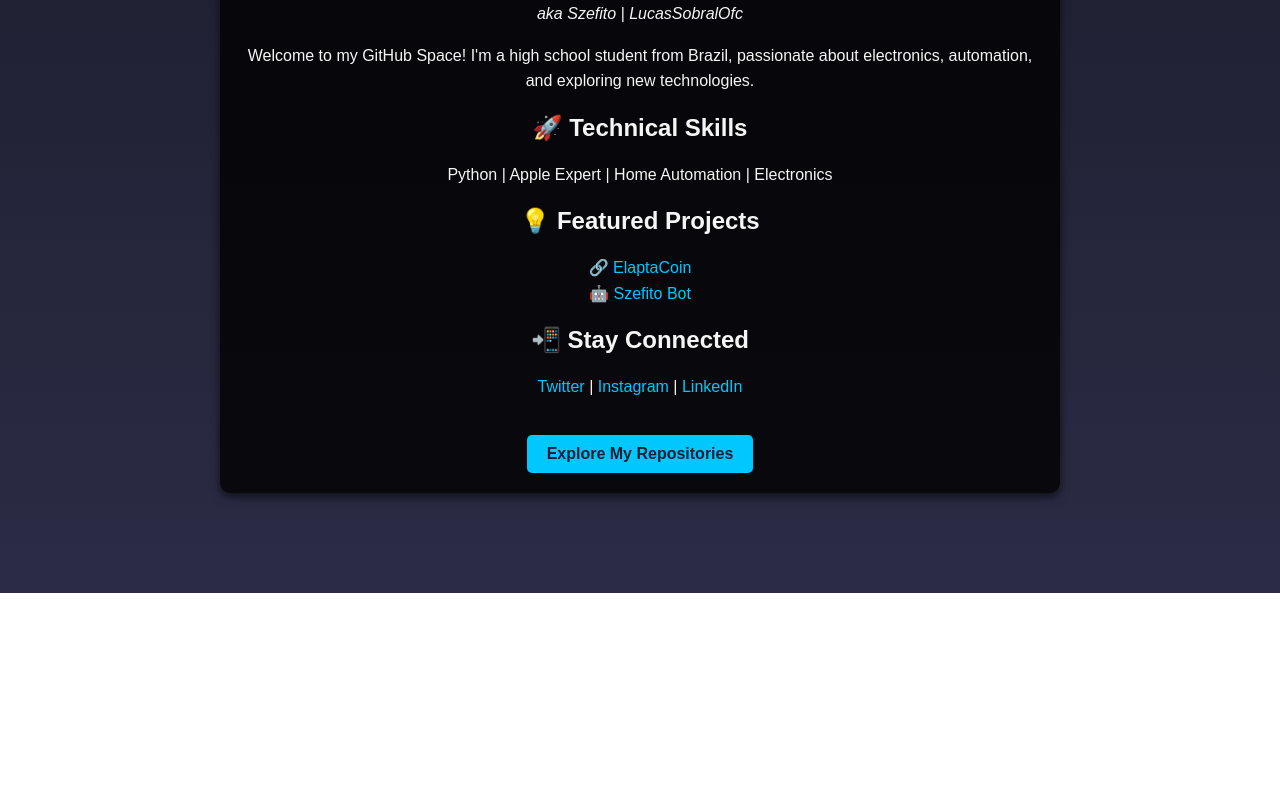
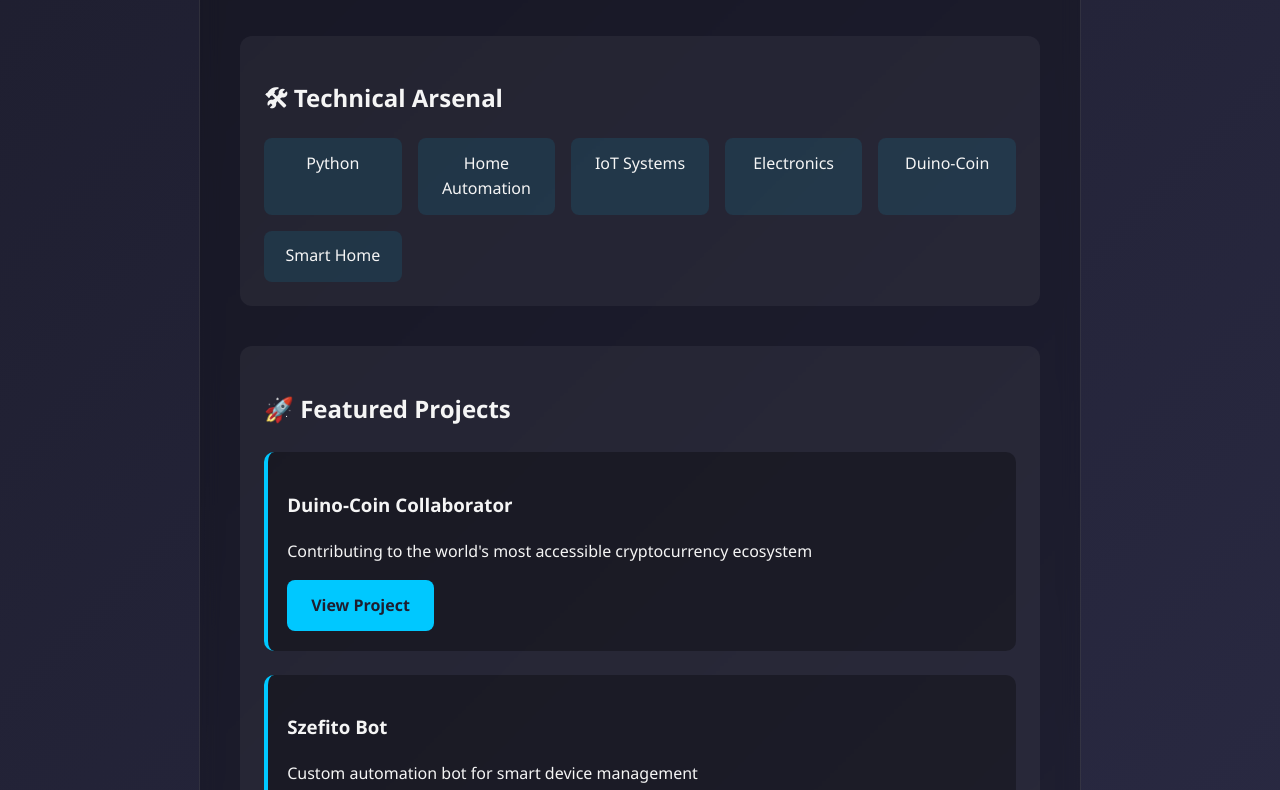
Before and after one commit to lucassobralofc/lucassobralofc, a plain HTML site: page index.html in a window 1280 px wide. Shown: the part 207-997 px from the top of the page. Before the commit the page ends 800 px from the top, so only its background shows below. Drawn offline with Linux system fonts and the light colour scheme.

Commit message:
Update index.html, improved ui and added logos.

```diff
--- a/index.html
+++ b/index.html
@@ -3,99 +3,200 @@
 <head>
   <meta charset="UTF-8">
   <meta name="viewport" content="width=device-width, initial-scale=1.0">
-  <title>Lucas V. Sobral - GitHub Space</title>
+  <title>Lucas V. Sobral | Tech Enthusiast</title>
   <style>
+    :root {
+      --primary: #00c8ff;
+      --secondary: #2b2b45;
+      --background: #1e1e2f;
+    }
+
+    @keyframes fadeIn {
+      from { opacity: 0; transform: translateY(20px); }
+      to { opacity: 1; transform: translateY(0); }
+    }
+
     body {
-      font-family: Arial, sans-serif;
+      font-family: 'Segoe UI', system-ui, sans-serif;
       margin: 0;
-      padding: 0;
-      background: linear-gradient(to bottom, #1e1e2f, #2b2b45);
+      padding: 2rem;
+      background: linear-gradient(135deg, var(--background), var(--secondary));
       color: #f5f5f5;
-      display: flex;
-      justify-content: center;
-      align-items: center;
       min-height: 100vh;
+      line-height: 1.6;
     }
 
     .container {
       max-width: 800px;
+      margin: 0 auto;
+      background: rgba(0, 0, 0, 0.25);
+      padding: 2.5rem;
+      border-radius: 20px;
+      backdrop-filter: blur(10px);
+      animation: fadeIn 0.8s ease-out;
+      border: 1px solid rgba(255, 255, 255, 0.1);
+    }
+
+    .profile-header {
       text-align: center;
-      background: rgba(0, 0, 0, 0.8);
-      padding: 20px;
-      border-radius: 10px;
-      box-shadow: 0 4px 10px rgba(0, 0, 0, 0.6);
+      margin-bottom: 2.5rem;
     }
 
     h1 {
-      font-size: 2.5rem;
-      margin-bottom: 10px;
-      color: #00c8ff;
+      font-size: 2.8rem;
+      margin: 0.5rem 0;
+      color: var(--primary);
+      text-shadow: 0 0 15px rgba(0, 200, 255, 0.3);
     }
 
-    p {
-      font-size: 1rem;
-      line-height: 1.6;
+    .tagline {
+      font-size: 1.2rem;
+      opacity: 0.9;
+    }
+
+    .section {
+      margin: 2.5rem 0;
+      padding: 1.5rem;
+      background: rgba(255, 255, 255, 0.05);
+      border-radius: 12px;
+      transition: transform 0.3s ease;
+    }
+
+    .section:hover {
+      transform: translateY(-5px);
+    }
+
+    .skills-grid {
+      display: grid;
+      grid-template-columns: repeat(auto-fit, minmax(120px, 1fr));
+      gap: 1rem;
+      margin-top: 1rem;
+    }
+
+    .skill-item {
+      padding: 0.8rem;
+      background: rgba(0, 200, 255, 0.1);
+      border-radius: 8px;
+      text-align: center;
+      font-weight: 500;
+    }
+
+    .project-card {
+      margin: 1.5rem 0;
+      padding: 1.2rem;
+      background: rgba(0, 0, 0, 0.3);
+      border-radius: 10px;
+      border-left: 4px solid var(--primary);
+    }
+
+    .button {
+      display: inline-flex;
+      align-items: center;
+      gap: 0.5rem;
+      padding: 0.8rem 1.5rem;
+      background: var(--primary);
+      color: var(--background);
+      border-radius: 8px;
+      font-weight: 600;
+      transition: all 0.3s ease;
+      text-decoration: none;
+    }
+
+    .button:hover {
+      transform: scale(1.05);
+      box-shadow: 0 0 20px rgba(0, 200, 255, 0.4);
+    }
+
+    .social-links {
+      display: flex;
+      gap: 1.5rem;
+      justify-content: center;
+      margin-top: 1.5rem;
     }
 
     a {
-      color: #00c8ff;
+      color: var(--primary);
       text-decoration: none;
+      position: relative;
     }
 
-    a:hover {
-      text-decoration: underline;
+    a::after {
+      content: '';
+      position: absolute;
+      bottom: -2px;
+      left: 0;
+      width: 0;
+      height: 2px;
+      background: var(--primary);
+      transition: width 0.3s ease;
     }
 
-    .skills, .projects, .contact {
-      margin: 20px 0;
+    a:hover::after {
+      width: 100%;
     }
 
-    .button {
-      display: inline-block;
-      margin-top: 15px;
-      padding: 10px 20px;
-      background: #00c8ff;
-      color: #1e1e2f;
-      text-decoration: none;
-      border-radius: 5px;
-      font-weight: bold;
-      transition: background 0.3s ease;
-    }
+    @media (max-width: 768px) {
+      .container {
+        padding: 1.5rem;
+        margin: 1rem;
+      }
 
-    .button:hover {
-      background: #007b9e;
+      h1 {
+        font-size: 2rem;
+      }
     }
   </style>
 </head>
 <body>
   <div class="container">
-    <h1>Lucas V. Sobral</h1>
-    <p><em>aka Szefito | LucasSobralOfc</em></p>
-    <p>Welcome to my GitHub Space! I'm a high school student from Brazil, passionate about electronics, automation, and exploring new technologies.</p>
+    <header class="profile-header">
+      <h1>Lucas V. Sobral</h1>
+      <p class="tagline">⚡ Electronics & Automation Explorer | 🍏 Apple Ecosystem Expert</p>
+    </header>
 
-    <div class="skills">
-      <h2>🚀 Technical Skills</h2>
-      <p>Python | Apple Expert | Home Automation | Electronics</p>
-    </div>
+    <section class="section">
+      <h2>🛠 Technical Arsenal</h2>
+      <div class="skills-grid">
+        <div class="skill-item">Python</div>
+        <div class="skill-item">Home Automation</div>
+        <div class="skill-item">IoT Systems</div>
+        <div class="skill-item">Electronics</div>
+        <div class="skill-item">Duino-Coin</div>
+        <div class="skill-item">Smart Home</div>
+      </div>
+    </section>
 
-    <div class="projects">
-      <h2>💡 Featured Projects</h2>
-      <p>
-        🔗 <a href="https://github.com/your-elaptacoin-repo">ElaptaCoin</a><br>
-        🤖 <a href="https://github.com/your-szefito-bot-repo">Szefito Bot</a>
-      </p>
-    </div>
+    <section class="section">
+      <h2>🚀 Featured Projects</h2>
+      <div class="project-card">
+        <h3>Duino-Coin Collaborator</h3>
+        <p>Contributing to the world's most accessible cryptocurrency ecosystem</p>
+        <a href="https://github.com/revoxhere/duinocoin" class="button">
+          <span>View Project</span>
+        </a>
+      </div>
 
-    <div class="contact">
-      <h2>📲 Stay Connected</h2>
-      <p>
-        <a href="https://twitter.com/takszefito">Twitter</a> |
-        <a href="https://instagram.com/lucassobralofc">Instagram</a> |
-        <a href="https://linkedin.com/in/lucassobralofc">LinkedIn</a>
-      </p>
-    </div>
+      <div class="project-card">
+        <h3>Szefito Bot</h3>
+        <p>Custom automation bot for smart device management</p>
+        <a href="https://github.com/lucassobralofc/szefito-bot" class="button">
+          <span>Explore Code</span>
+        </a>
+      </div>
+    </section>
 
-    <a class="button" href="https://github.com/lucassobral">Explore My Repositories</a>
+    <section class="section">
+      <h2>🌐 Connect With Me</h2>
+      <div class="social-links">
+        <a href="https://twitter.com/takszefito" target="_blank">Twitter</a>
+        <a href="https://instagram.com/lucassobralofc" target="_blank">Instagram</a>
+        <a href="https://music.apple.com/profile/lucassobralofc" target="_blank">Apple Music</a>
+      </div>
+    </section>
+
+    <a href="https://github.com/lucassobralofc" class="button" style="width: 100%; justify-content: center; margin-top: 2rem;">
+      Explore My GitHub Universe
+    </a>
   </div>
 </body>
 </html>
```
